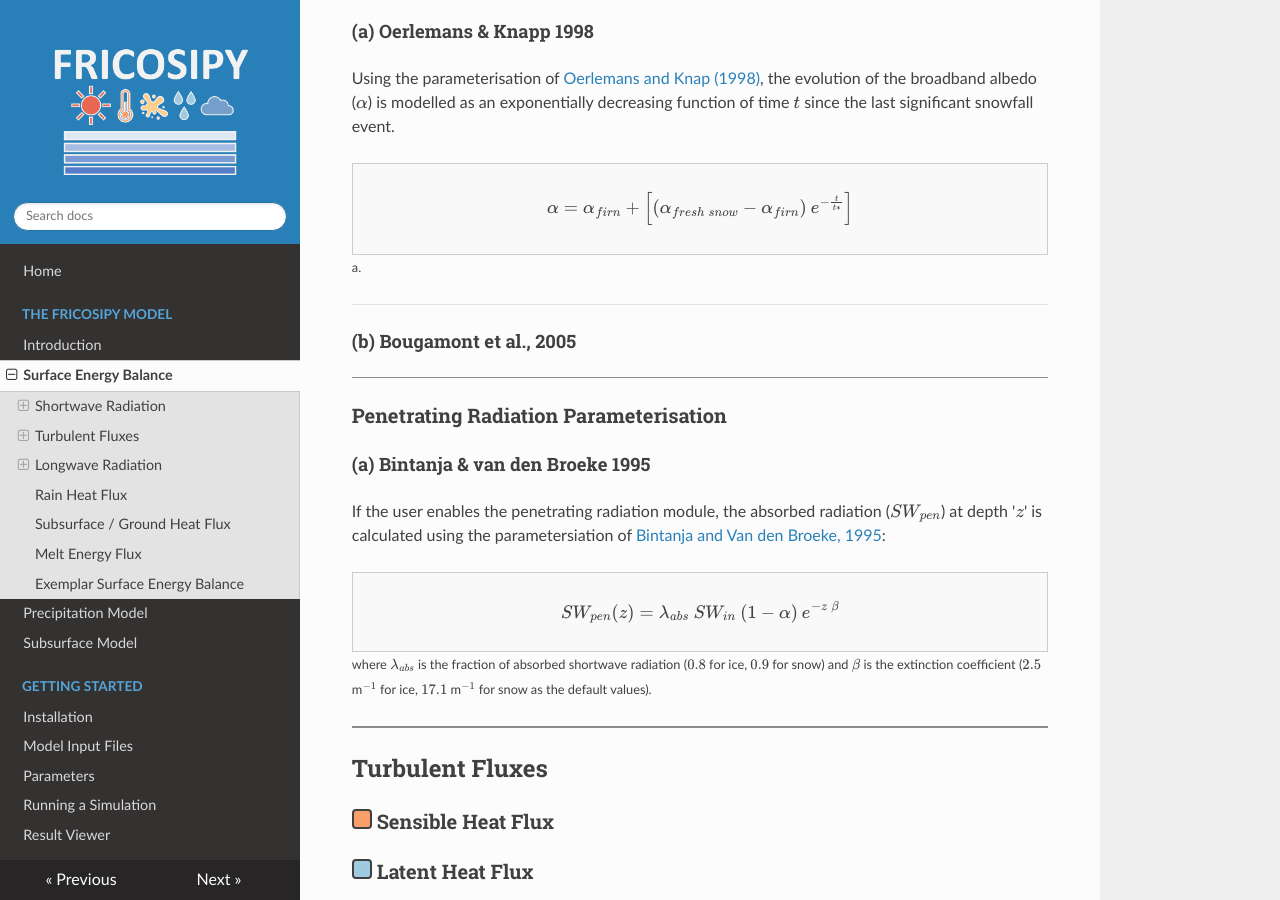
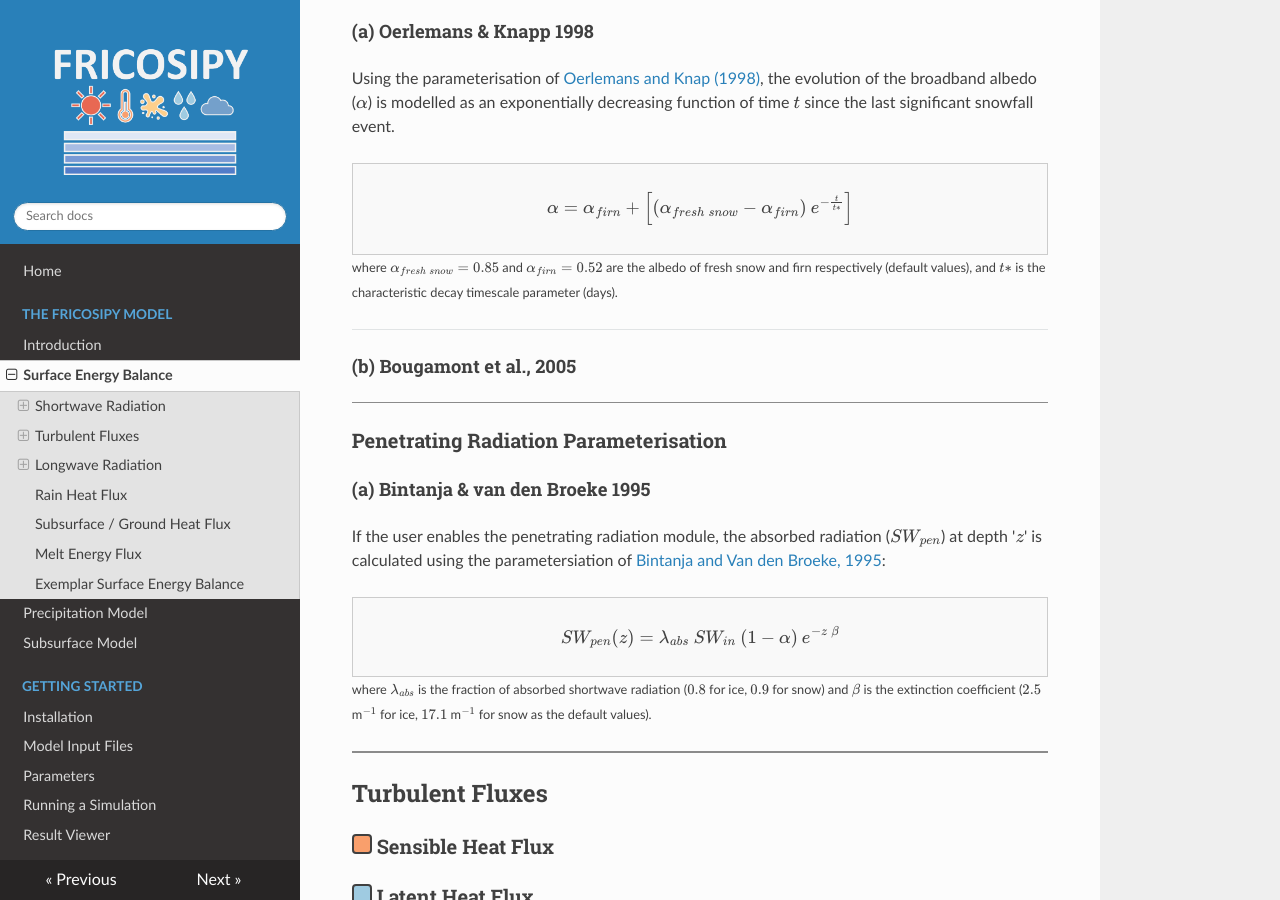
Before and after one commit to MarcusGastaldello/FRICOSIPY, an MkDocs documentation site: the page built from docs/surface_energy_balance.md, in a window 1280 px wide and 900 px high, scrolled down 2567 px. Built offline with MkDocs 1.6.1, drawn with Linux system fonts in a browser that asks for light colours; nearby versions of some CDN libraries.

Commit message:
Update surface_energy_balance.md

```diff
--- a/docs/surface_energy_balance.md
+++ b/docs/surface_energy_balance.md
@@ -96,7 +96,7 @@ $$
 \alpha = \alpha_{firn} + \left[ (\alpha_{fresh\:snow} - \alpha_{firn}) \: e^{-\frac{t}{t*}} \right]
 $$
 </div>
-<small>a.</small>
+<small>where $\alpha_{fresh\:snow} = 0.85$ and $\alpha_{firn} = 0.52$ are the albedo of fresh snow and firn respectively (default values), and $t*$ is the characteristic decay timescale parameter (days).</small>
 
 ---
 
```
